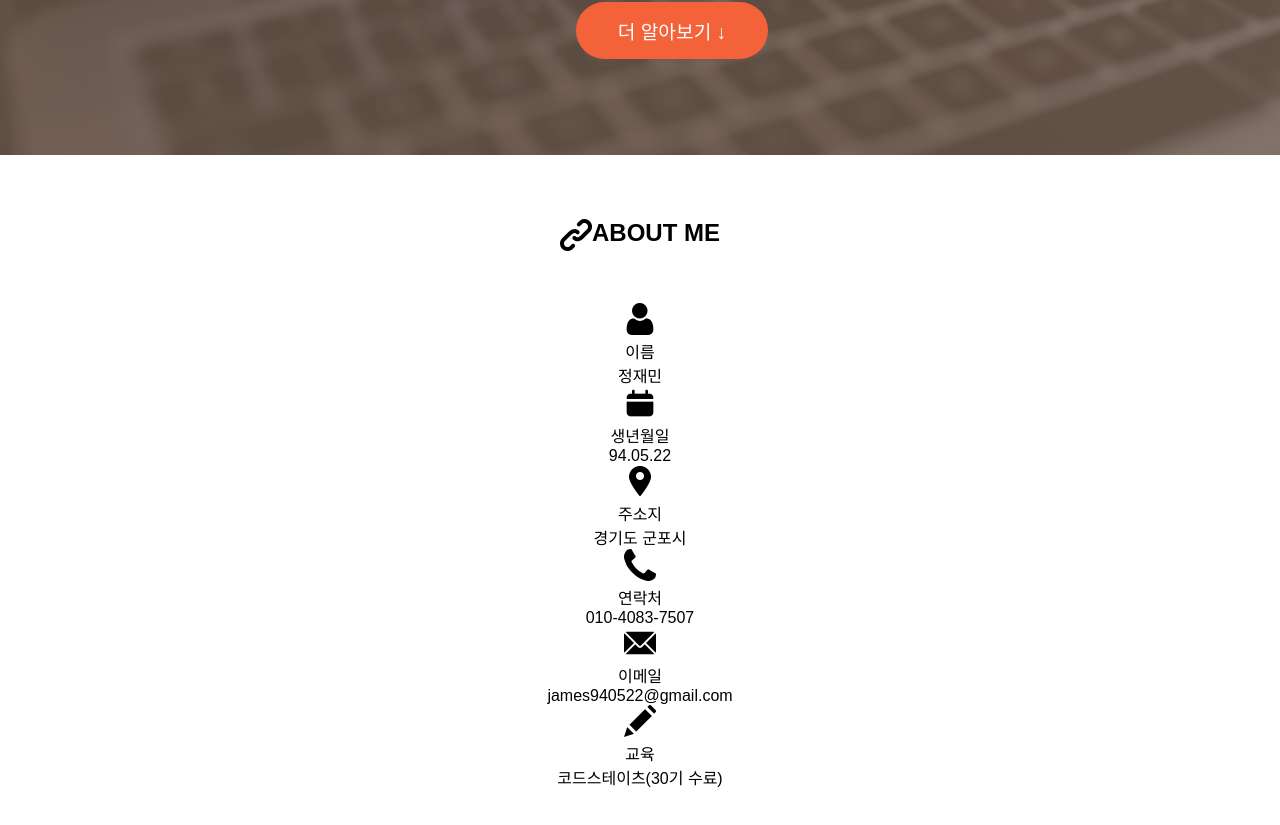
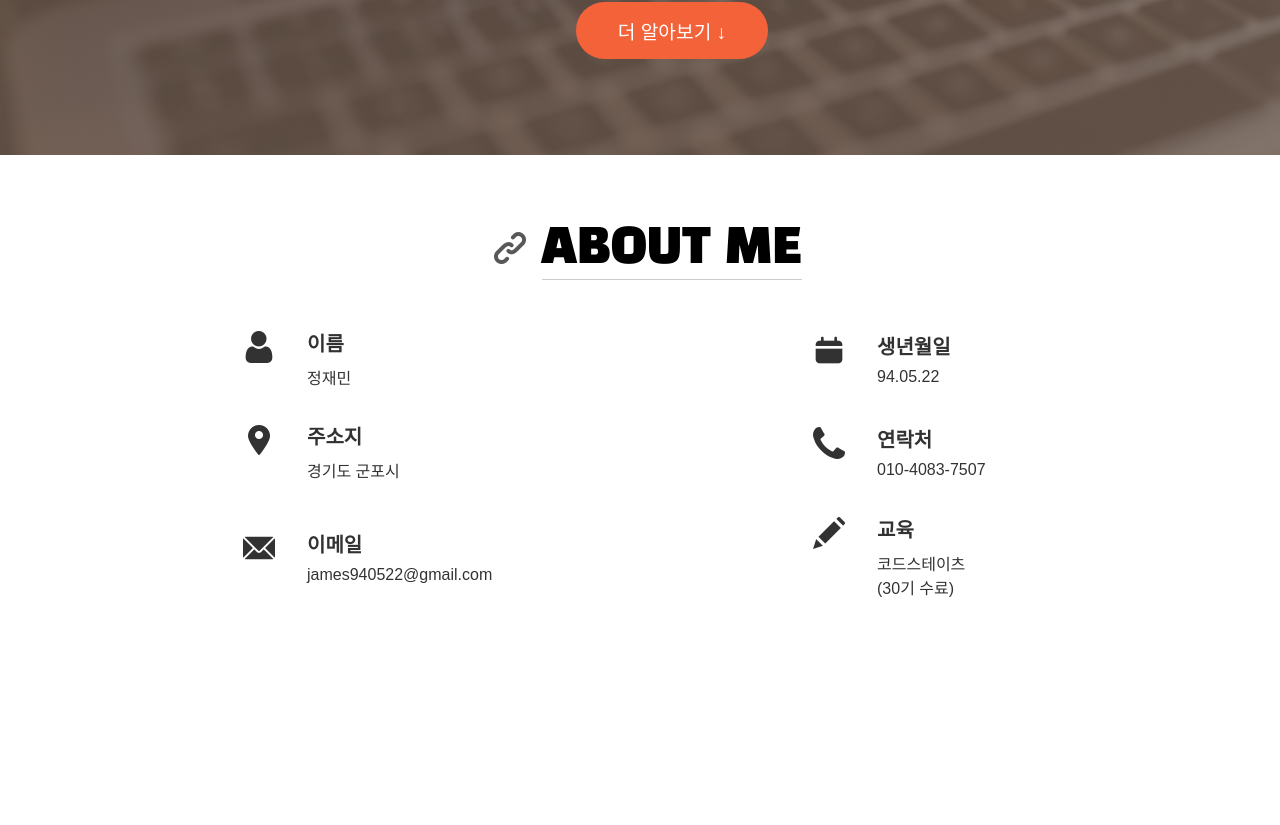
Before and after one commit to James940522/PORTFOLIO, a React (Create React App) app in the folder client/: page / in a window 1280 px wide. Shown: the part 533-1358 px from the top of the page. Built offline with nearby package versions, Linux system fonts and the light colour scheme.

Commit message:
feat: aboutComponent

```diff
--- a/client/src/Common.scss
+++ b/client/src/Common.scss
@@ -1,3 +1,5 @@
+@import url("https://fonts.googleapis.com/css2?family=Black+Han+Sans&display=swap");
+$titleFont: "Black Han Sans", sans-serif;
 * {
   margin: 0;
   font-family: Noto Sans KR, sans-serif;
@@ -52,3 +54,19 @@
   font-size: $fontSize;
   font-weight: $fontWeight;
 }
+
+.section-title-container {
+  @include flexBox(flex, space-evenly, center, _);
+  margin: 0 auto 3rem;
+  .section-title-imgBox {
+    margin: 0 1em;
+    opacity: 0.65;
+  }
+  .section-title {
+    @include fontStyle(#000000, _, 3rem, 400);
+    font-family: $titleFont;
+    border-bottom-width: 1px;
+    border-bottom-style: solid;
+    border-bottom-color: #cccccc;
+  }
+}
--- a/client/src/Components/About/aboutContents.js
+++ b/client/src/Components/About/aboutContents.js
@@ -1,9 +1,31 @@
+import "./aboutContents.scss";
+
 const AboutContents = ({ contents }) => {
   return (
-    <div>
-      <img src={contents.img} alt="contentsIcon" width="32px" height="32px" />
-      <div>{contents.title}</div>
-      <div>{contents.contents}</div>
+    <div className="about-contents-wrapper">
+      <div className="about-contents-info">
+        <div className="about-contents-imgBox">
+          <img
+            className="about-contents-img"
+            src={contents.img}
+            alt="contentsIcon"
+            width="32px"
+            height="32px"
+          />
+        </div>
+        <div className="about-me">
+          <div className="about-me-title">{contents.title}</div>
+          {Array.isArray(contents.contents) ? (
+            <div className="about-me-contents">
+              {contents.contents[0]}
+              <br />
+              {contents.contents[1]}
+            </div>
+          ) : (
+            <div className="about-me-contents">{contents.contents}</div>
+          )}
+        </div>
+      </div>
     </div>
   );
 };
--- a/client/src/Components/About/aboutContents.scss
+++ b/client/src/Components/About/aboutContents.scss
@@ -1,3 +1,31 @@
-#about-section {
-  display: flex;
+.about-contents-wrapper {
+  width: 50%;
+  margin-bottom: 2rem;
+
+  .about-contents-info {
+    display: flex;
+    width: 100%;
+    max-width: 14rem;
+    margin: 0 auto;
+    opacity: 0.8;
+    .about-contents-imgBox {
+      width: 2rem;
+      min-width: 2rem;
+      height: 2rem;
+      margin-top: 0.2rem;
+      margin-right: 2rem;
+    }
+    .about-me {
+      text-align: left;
+      .about-me-title {
+        margin-bottom: 0.5rem;
+        font-weight: 700;
+        font-size: 1.25rem;
+      }
+      .about-me-contents {
+        font-weight: 400;
+        font-size: 1rem;
+      }
+    }
+  }
 }
--- a/client/src/Components/About/index.js
+++ b/client/src/Components/About/index.js
@@ -8,11 +8,11 @@ const About = () => {
   console.log(aboutData);
   return (
     <div id="about-section">
-      <div className="about-title-container">
-        <div className="about-title-imgbox">
+      <div className="section-title-container">
+        <div className="section-title-imgBox">
           <img src={blackLink} alt="blackLink" width="32px" height="32px" />
         </div>
-        <h2 className="about-title">ABOUT ME</h2>
+        <h2 className="section-title">ABOUT ME</h2>
       </div>
       <div className="about-data-box">
         {aboutData.map((el, idx) => {
--- a/client/src/Components/About/index.scss
+++ b/client/src/Components/About/index.scss
@@ -6,11 +6,9 @@
   width: 100%;
   max-width: 71.25rem;
   @include flexBox(flex, _, _, column);
-  flex: 1 2;
-  .about-title-container {
-    @include flexBox(flex, space-evenly, _, _);
-    margin: 0 auto 3rem;
-    .about-title-imgbox {
-    }
+  .about-data-box {
+    @include flexBox(flex, _, center, _);
+    flex-flow: row wrap;
+    width: 100%;
   }
 }
--- a/client/src/DummyData/data.js
+++ b/client/src/DummyData/data.js
@@ -34,7 +34,7 @@ const aboutData = [
   {
     img: pencil,
     title: "교육",
-    contents: "코드스테이츠(30기 수료)",
+    contents: ["코드스테이츠", "(30기 수료)"],
   },
 ];
 
```
